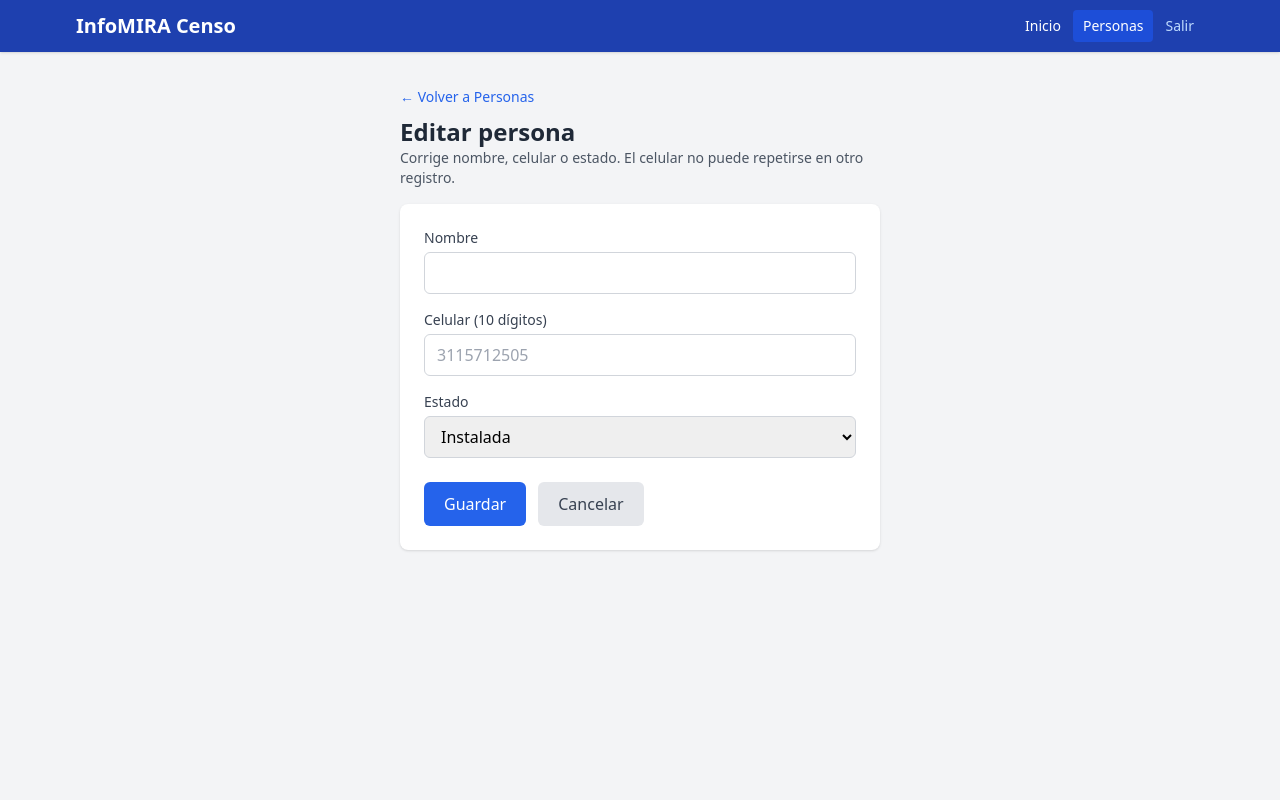
After one commit to crearbots/censo, a FastAPI app: template templates/persona_editar.html in a window 1280 px wide. The commit adds this page. Run offline with FastAPI, Linux system fonts and the light colour scheme; the template is opened without the code that fills it, so the values that code supplies are empty; some libraries are stand-ins or nearby versions.

Commit message:
v1.4.0: editar/eliminar personas, UI móvil, consulta oficial y alerta informe

```diff
--- a/app/main.py
+++ b/app/main.py
@@ -519,11 +519,12 @@ async def generar_informe(request: Request, db: Session = Depends(get_db)):
     desglose = {f: n for f, n in desglose.items() if n > 0}
 
     # Dato sede nacional (si existe)
-    dato_nacional = db.query(DatoNacional).order_by(
+    datos_nac = db.query(DatoNacional).order_by(
         DatoNacional.fecha_dato.desc(), DatoNacional.id.desc()
-    ).first()
+    ).all()
+    dato_nacional = datos_nac[0] if datos_nac else None
+    dato_nacional_prev = datos_nac[1] if len(datos_nac) > 1 else None
 
-    # Avance principal: sede nacional; si no hay dato, registro interno
     if dato_nacional:
         avance = dato_nacional.total_reportado
         etiqueta_avance = "sede nacional"
@@ -533,6 +534,24 @@ async def generar_informe(request: Request, db: Session = Depends(get_db)):
 
     porcentaje = round((avance / meta) * 100, 1) if meta > 0 else 0
 
+    alerta = []
+    if dato_nacional and dato_nacional_prev:
+        actual = dato_nacional.total_reportado
+        anterior = dato_nacional_prev.total_reportado
+        if actual == anterior:
+            alerta = [
+                "",
+                "⚠️ *Atención: el dato de sede nacional no aumentó.*",
+                f"Sigue en {actual}. Se sugiere buscar nuevas estrategias que promuevan la instalación de la App.",
+            ]
+        elif actual < anterior:
+            delta = anterior - actual
+            alerta = [
+                "",
+                "⚠️ *Atención: el dato de sede nacional bajó.*",
+                f"Pasó de {anterior} a {actual} (−{delta}). Revisar posibles desinstalaciones.",
+            ]
+
     lineas = [
         "📊 *Informe Semanal – Censo App InfoMIRA*",
         f"📅 Semana: {rango_semana}",
@@ -540,9 +559,12 @@ async def generar_informe(request: Request, db: Session = Depends(get_db)):
         f"🎯 *Avance del equipo ({etiqueta_avance})*",
         f"• {avance} / {meta} personas",
         f"• {porcentaje} %",
+    ]
+    lineas.extend(alerta)
+    lineas.extend([
         "",
         f"🗂 Registro interno: {total_instaladas} personas censadas",
-    ]
+    ])
 
     if desglose:
         lineas.extend(["", "📥 *Fuentes de la semana:*"])
@@ -744,6 +766,104 @@ async def dato_nacional_submit(
 
 # ========== Listado consultable de personas ==========
 
+
+@app.get("/persona/{persona_id}", response_class=HTMLResponse)
+async def editar_persona_page(request: Request, persona_id: int, db: Session = Depends(get_db)):
+    user = require_login(request)
+    if not user:
+        return RedirectResponse(url="/login", status_code=status.HTTP_303_SEE_OTHER)
+    persona = db.query(Persona).filter(Persona.id == persona_id).first()
+    if not persona:
+        return RedirectResponse(url="/personas", status_code=status.HTTP_303_SEE_OTHER)
+    return templates.TemplateResponse(
+        request, "persona_editar.html",
+        {"user": user, "persona": persona, "error": None},
+    )
+
+
+@app.post("/persona/{persona_id}", response_class=HTMLResponse)
+async def editar_persona_submit(
+    request: Request,
+    persona_id: int,
+    nombre: str = Form(...),
+    celular: str = Form(""),
+    estado: str = Form(...),
+    db: Session = Depends(get_db),
+):
+    from .processing import normalizar_celular, normalizar_nombre
+
+    user = require_login(request)
+    if not user:
+        return RedirectResponse(url="/login", status_code=status.HTTP_303_SEE_OTHER)
+
+    persona = db.query(Persona).filter(Persona.id == persona_id).first()
+    if not persona:
+        return RedirectResponse(url="/personas", status_code=status.HTTP_303_SEE_OTHER)
+
+    nombre_limpio = normalizar_nombre(nombre)
+    if not nombre_limpio:
+        return templates.TemplateResponse(
+            request, "persona_editar.html",
+            {"user": user, "persona": persona, "error": "El nombre no puede estar vacío."},
+        )
+
+    if estado not in ("Instalada", "No instalada"):
+        return templates.TemplateResponse(
+            request, "persona_editar.html",
+            {"user": user, "persona": persona, "error": "Estado no válido."},
+        )
+
+    celular_limpio = normalizar_celular(celular) if celular else None
+
+    if estado == "Instalada" and not celular_limpio:
+        return templates.TemplateResponse(
+            request, "persona_editar.html",
+            {"user": user, "persona": persona,
+             "error": "Para marcar Instalada el celular debe tener 10 dígitos válidos."},
+        )
+
+    if celular_limpio:
+        otro = db.query(Persona).filter(
+            Persona.celular == celular_limpio,
+            Persona.id != persona.id,
+        ).first()
+        if otro:
+            return templates.TemplateResponse(
+                request, "persona_editar.html",
+                {"user": user, "persona": persona,
+                 "error": (
+                     f"Ese celular ya está en otro registro: {otro.nombre} "
+                     f"({otro.estado}). Elimina uno de los dos en Personas."
+                 )},
+            )
+        persona.celular = celular_limpio
+        persona.pendiente_revision = False
+    else:
+        persona.pendiente_revision = True
+
+    persona.nombre = nombre_limpio
+    persona.estado = estado
+    if estado == "Instalada":
+        persona.motivo = None
+        persona.motivo_detalle = None
+    db.commit()
+
+    destino = "/personas?estado=no_instalada" if estado == "No instalada" else "/personas?estado=instalada"
+    return RedirectResponse(url=destino, status_code=status.HTTP_303_SEE_OTHER)
+
+
+@app.post("/persona/{persona_id}/eliminar")
+async def eliminar_persona(request: Request, persona_id: int, db: Session = Depends(get_db)):
+    user = require_login(request)
+    if not user:
+        return RedirectResponse(url="/login", status_code=status.HTTP_303_SEE_OTHER)
+    persona = db.query(Persona).filter(Persona.id == persona_id).first()
+    if persona:
+        db.delete(persona)
+        db.commit()
+    return RedirectResponse(url="/personas?estado=todos", status_code=status.HTTP_303_SEE_OTHER)
+
+
 @app.get("/personas", response_class=HTMLResponse)
 async def listar_personas(
     request: Request,
--- a/templates/dashboard.html
+++ b/templates/dashboard.html
@@ -20,7 +20,7 @@
                 <a href="/personas" class="px-2.5 py-1.5 rounded hover:bg-blue-700 ">Personas</a>
                 <a href="/cargas" class="px-2.5 py-1.5 rounded hover:bg-blue-700 ">Cargas</a>
                 <a href="/informe" class="px-2.5 py-1.5 rounded hover:bg-blue-700 ">Informe</a>
-                <a href="/dato-nacional" class="px-2.5 py-1.5 rounded hover:bg-blue-700 ">Nacional</a>
+                <a href="https://descargas-app-infomira.netlify.app/" target="_blank" rel="noopener" class="px-2.5 py-1.5 rounded hover:bg-blue-700">Consulta oficial</a>
                 <a href="/logout" class="px-2.5 py-1.5 rounded hover:bg-blue-700 text-blue-200">Salir</a>
             </nav>
         </div>
--- a/templates/dato_nacional.html
+++ b/templates/dato_nacional.html
@@ -19,7 +19,7 @@
                 <a href="/personas" class="px-2.5 py-1.5 rounded hover:bg-blue-700 ">Personas</a>
                 <a href="/cargas" class="px-2.5 py-1.5 rounded hover:bg-blue-700 ">Cargas</a>
                 <a href="/informe" class="px-2.5 py-1.5 rounded hover:bg-blue-700 ">Informe</a>
-                <a href="/dato-nacional" class="px-2.5 py-1.5 rounded hover:bg-blue-700 bg-blue-700">Nacional</a>
+                <a href="https://descargas-app-infomira.netlify.app/" target="_blank" rel="noopener" class="px-2.5 py-1.5 rounded hover:bg-blue-700">Consulta oficial</a>
                 <a href="/logout" class="px-2.5 py-1.5 rounded hover:bg-blue-700 text-blue-200">Salir</a>
             </nav>
         </div>
--- a/templates/editar_pendiente.html
+++ b/templates/editar_pendiente.html
@@ -19,7 +19,7 @@
                 <a href="/personas" class="px-2.5 py-1.5 rounded hover:bg-blue-700 ">Personas</a>
                 <a href="/cargas" class="px-2.5 py-1.5 rounded hover:bg-blue-700 ">Cargas</a>
                 <a href="/informe" class="px-2.5 py-1.5 rounded hover:bg-blue-700 ">Informe</a>
-                <a href="/dato-nacional" class="px-2.5 py-1.5 rounded hover:bg-blue-700 ">Nacional</a>
+                <a href="https://descargas-app-infomira.netlify.app/" target="_blank" rel="noopener" class="px-2.5 py-1.5 rounded hover:bg-blue-700">Consulta oficial</a>
                 <a href="/logout" class="px-2.5 py-1.5 rounded hover:bg-blue-700 text-blue-200">Salir</a>
             </nav>
         </div>
--- a/templates/informe.html
+++ b/templates/informe.html
@@ -19,7 +19,7 @@
                 <a href="/personas" class="px-2.5 py-1.5 rounded hover:bg-blue-700 ">Personas</a>
                 <a href="/cargas" class="px-2.5 py-1.5 rounded hover:bg-blue-700 ">Cargas</a>
                 <a href="/informe" class="px-2.5 py-1.5 rounded hover:bg-blue-700 bg-blue-700">Informe</a>
-                <a href="/dato-nacional" class="px-2.5 py-1.5 rounded hover:bg-blue-700 ">Nacional</a>
+                <a href="https://descargas-app-infomira.netlify.app/" target="_blank" rel="noopener" class="px-2.5 py-1.5 rounded hover:bg-blue-700">Consulta oficial</a>
                 <a href="/logout" class="px-2.5 py-1.5 rounded hover:bg-blue-700 text-blue-200">Salir</a>
             </nav>
         </div>
--- /dev/null
+++ b/templates/persona_editar.html
@@ -0,0 +1,58 @@
+<!DOCTYPE html>
+<html lang="es">
+<head>
+    <meta charset="UTF-8">
+    <meta name="viewport" content="width=device-width, initial-scale=1.0">
+    <title>Editar persona - InfoMIRA Censo</title>
+    <script src="https://cdn.tailwindcss.com"></script>
+</head>
+<body class="bg-gray-100 min-h-screen">
+    <header class="bg-blue-800 text-white shadow sticky top-0 z-20">
+        <div class="max-w-6xl mx-auto px-3 py-2.5 flex flex-wrap justify-between items-center gap-2">
+            <div class="min-w-0">
+                <a href="/dashboard" class="text-lg sm:text-xl font-bold hover:text-blue-100">InfoMIRA Censo</a>
+            </div>
+            <nav class="flex flex-wrap items-center gap-0.5 text-xs sm:text-sm">
+                <a href="/dashboard" class="px-2.5 py-1.5 rounded hover:bg-blue-700">Inicio</a>
+                <a href="/personas" class="px-2.5 py-1.5 rounded bg-blue-700">Personas</a>
+                <a href="/logout" class="px-2.5 py-1.5 rounded hover:bg-blue-700 text-blue-200">Salir</a>
+            </nav>
+        </div>
+    </header>
+    <main class="max-w-lg mx-auto px-3 sm:px-4 py-4 sm:py-8">
+        <a href="/personas?estado=todos" class="text-blue-600 hover:underline text-sm">← Volver a Personas</a>
+        <h2 class="text-2xl font-semibold text-gray-800 mt-2">Editar persona</h2>
+        <p class="text-gray-600 text-sm mb-4">Corrige nombre, celular o estado. El celular no puede repetirse en otro registro.</p>
+        {% if error %}
+        <div class="bg-red-100 border border-red-400 text-red-700 px-4 py-3 rounded mb-4 text-sm">{{ error }}</div>
+        {% endif %}
+        <div class="bg-white rounded-lg shadow p-6">
+            <form method="post" action="/persona/{{ persona.id }}" class="space-y-4">
+                <div>
+                    <label class="block text-sm font-medium text-gray-700 mb-1">Nombre</label>
+                    <input type="text" name="nombre" required value="{{ persona.nombre }}"
+                           class="w-full px-3 py-2 border border-gray-300 rounded-md">
+                </div>
+                <div>
+                    <label class="block text-sm font-medium text-gray-700 mb-1">Celular (10 dígitos)</label>
+                    <input type="text" name="celular"
+                           value="{% if not persona.pendiente_revision %}{{ persona.celular }}{% endif %}"
+                           placeholder="3115712505"
+                           class="w-full px-3 py-2 border border-gray-300 rounded-md">
+                </div>
+                <div>
+                    <label class="block text-sm font-medium text-gray-700 mb-1">Estado</label>
+                    <select name="estado" class="w-full px-3 py-2 border border-gray-300 rounded-md">
+                        <option value="Instalada" {% if persona.estado == "Instalada" %}selected{% endif %}>Instalada</option>
+                        <option value="No instalada" {% if persona.estado == "No instalada" %}selected{% endif %}>No instalada</option>
+                    </select>
+                </div>
+                <div class="flex gap-3 pt-2">
+                    <button type="submit" class="bg-blue-600 text-white px-5 py-2.5 rounded-md hover:bg-blue-700 font-medium">Guardar</button>
+                    <a href="/personas?estado=todos" class="bg-gray-200 text-gray-700 px-5 py-2.5 rounded-md">Cancelar</a>
+                </div>
+            </form>
+        </div>
+    </main>
+</body>
+</html>
--- a/templates/result.html
+++ b/templates/result.html
@@ -19,7 +19,7 @@
                 <a href="/personas" class="px-2.5 py-1.5 rounded hover:bg-blue-700 ">Personas</a>
                 <a href="/cargas" class="px-2.5 py-1.5 rounded hover:bg-blue-700 ">Cargas</a>
                 <a href="/informe" class="px-2.5 py-1.5 rounded hover:bg-blue-700 ">Informe</a>
-                <a href="/dato-nacional" class="px-2.5 py-1.5 rounded hover:bg-blue-700 ">Nacional</a>
+                <a href="https://descargas-app-infomira.netlify.app/" target="_blank" rel="noopener" class="px-2.5 py-1.5 rounded hover:bg-blue-700">Consulta oficial</a>
                 <a href="/logout" class="px-2.5 py-1.5 rounded hover:bg-blue-700 text-blue-200">Salir</a>
             </nav>
         </div>
--- a/templates/seguimiento.html
+++ b/templates/seguimiento.html
@@ -19,7 +19,7 @@
                 <a href="/personas" class="px-2.5 py-1.5 rounded hover:bg-blue-700 ">Personas</a>
                 <a href="/cargas" class="px-2.5 py-1.5 rounded hover:bg-blue-700 ">Cargas</a>
                 <a href="/informe" class="px-2.5 py-1.5 rounded hover:bg-blue-700 ">Informe</a>
-                <a href="/dato-nacional" class="px-2.5 py-1.5 rounded hover:bg-blue-700 ">Nacional</a>
+                <a href="https://descargas-app-infomira.netlify.app/" target="_blank" rel="noopener" class="px-2.5 py-1.5 rounded hover:bg-blue-700">Consulta oficial</a>
                 <a href="/logout" class="px-2.5 py-1.5 rounded hover:bg-blue-700 text-blue-200">Salir</a>
             </nav>
         </div>
--- a/templates/upload.html
+++ b/templates/upload.html
@@ -19,7 +19,7 @@
                 <a href="/personas" class="px-2.5 py-1.5 rounded hover:bg-blue-700 ">Personas</a>
                 <a href="/cargas" class="px-2.5 py-1.5 rounded hover:bg-blue-700 ">Cargas</a>
                 <a href="/informe" class="px-2.5 py-1.5 rounded hover:bg-blue-700 ">Informe</a>
-                <a href="/dato-nacional" class="px-2.5 py-1.5 rounded hover:bg-blue-700 ">Nacional</a>
+                <a href="https://descargas-app-infomira.netlify.app/" target="_blank" rel="noopener" class="px-2.5 py-1.5 rounded hover:bg-blue-700">Consulta oficial</a>
                 <a href="/logout" class="px-2.5 py-1.5 rounded hover:bg-blue-700 text-blue-200">Salir</a>
             </nav>
         </div>
```
Also changed, not shown: templates/cargas.html (+19 -2 lines), templates/personas.html (+50 -2 lines), requirements.txt (line endings or trailing spaces).
